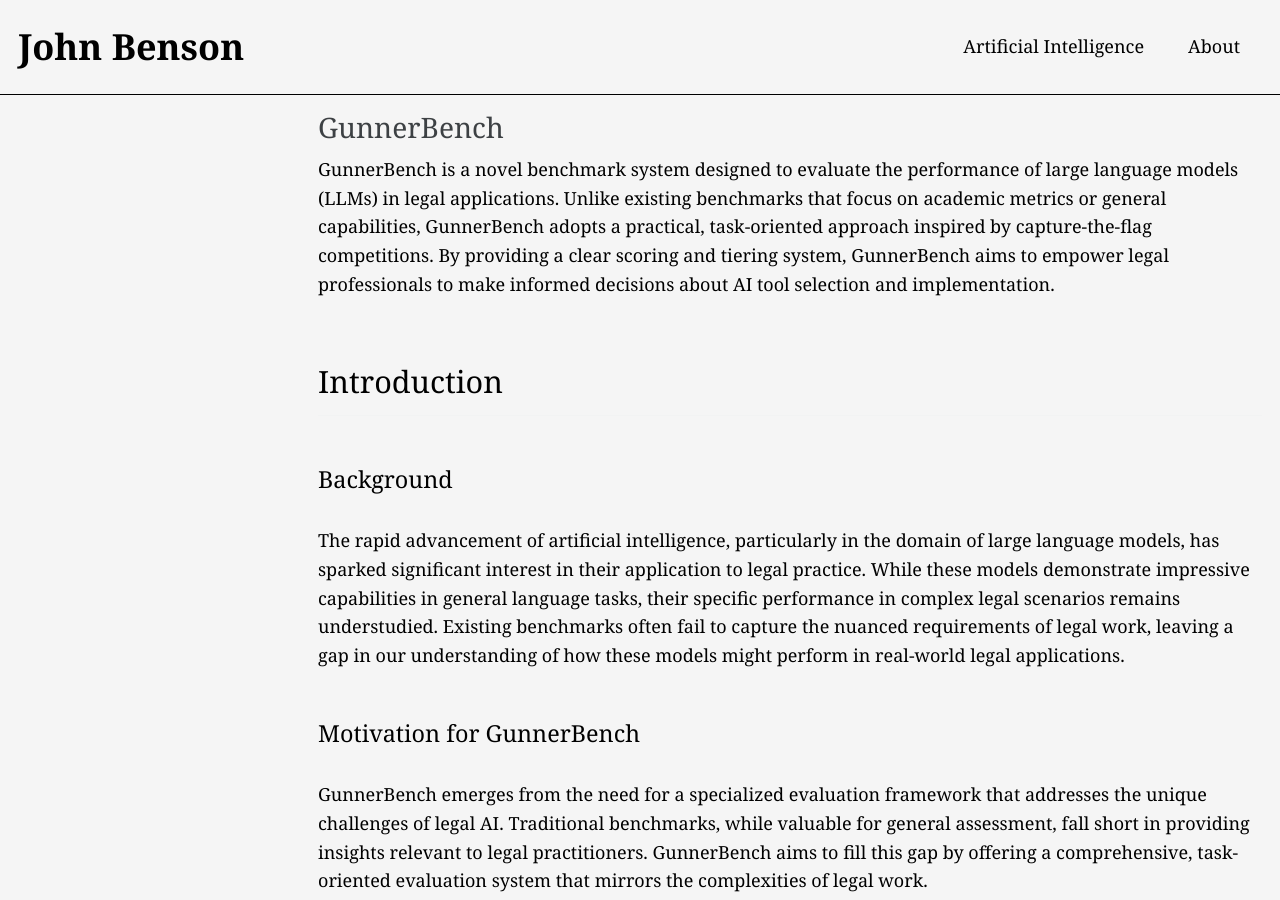
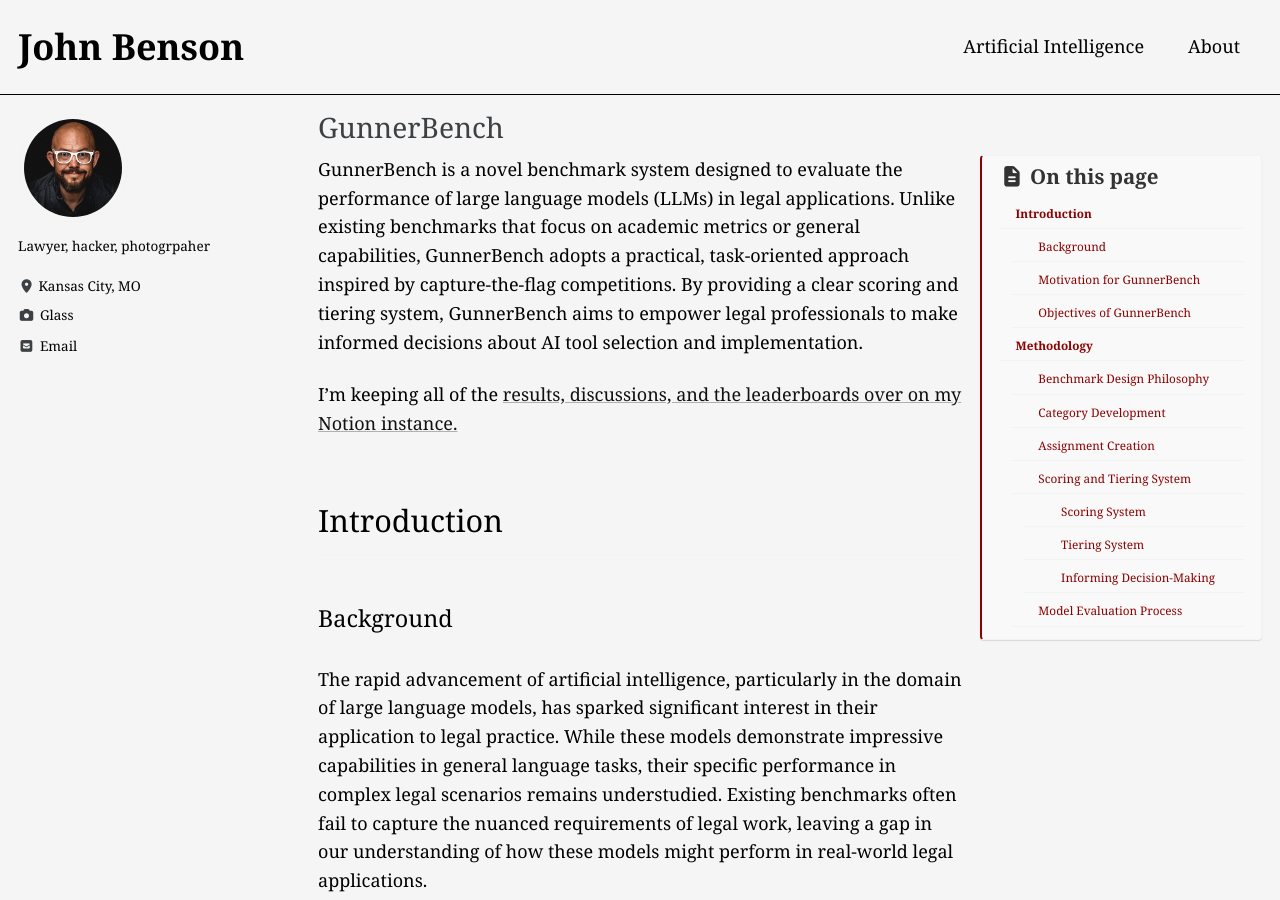
Before and after one commit to johnbensondotcom/johnbensondotcom.github.io, a Jekyll site: the page built from _ai/gunnerbench.md, in a window 1280 px wide and 900 px high. Built offline with Jekyll 4.4.1, drawn with Linux system fonts in a browser that asks for light colours; cached includes are drawn as plain includes; some web fonts are replaced.

```diff
--- a/_ai/gunnerbench.md
+++ b/_ai/gunnerbench.md
@@ -2,12 +2,20 @@
 layout: single
 title: "GunnerBench"
 permalink: /ai/gunnerbench/
+author: "John Benson"
+author_profile: true
+toc: true
+toc_label: false
+toc_sticky: true
+classes: default
 excerpt: "A benchmark for comparing the capabilities of language models to assist and work in the legal domain"
 header:
   teaser: "/assets/images/gb_teaser.jpg"
 ---
 
 GunnerBench is a novel benchmark system designed to evaluate the performance of large language models (LLMs) in legal applications. Unlike existing benchmarks that focus on academic metrics or general capabilities, GunnerBench adopts a practical, task-oriented approach inspired by capture-the-flag competitions.  By providing a clear scoring and tiering system, GunnerBench aims to empower legal professionals to make informed decisions about AI tool selection and implementation.
+
+I'm keeping all of the [results, discussions, and the leaderboards over on my Notion instance.](https://field-fall-b93.notion.site/GunnerBench-3e0fe64fb8714eb383b03f620f9dd6e6)
 
 ## Introduction
 
```
Also changed, not shown: _ai/ethics-explorer.md (+1 -0 lines), _ai/resources.md (+2 -0 lines), index.md (+1 -1 lines), assets/images/ethics_image.jpg, assets/images/explorer_teaser.jpg, assets/images/gb_teaser.jpg, assets/images/old_ethics_image.jpg (added), assets/images/resources_teaser.jpg (added).
